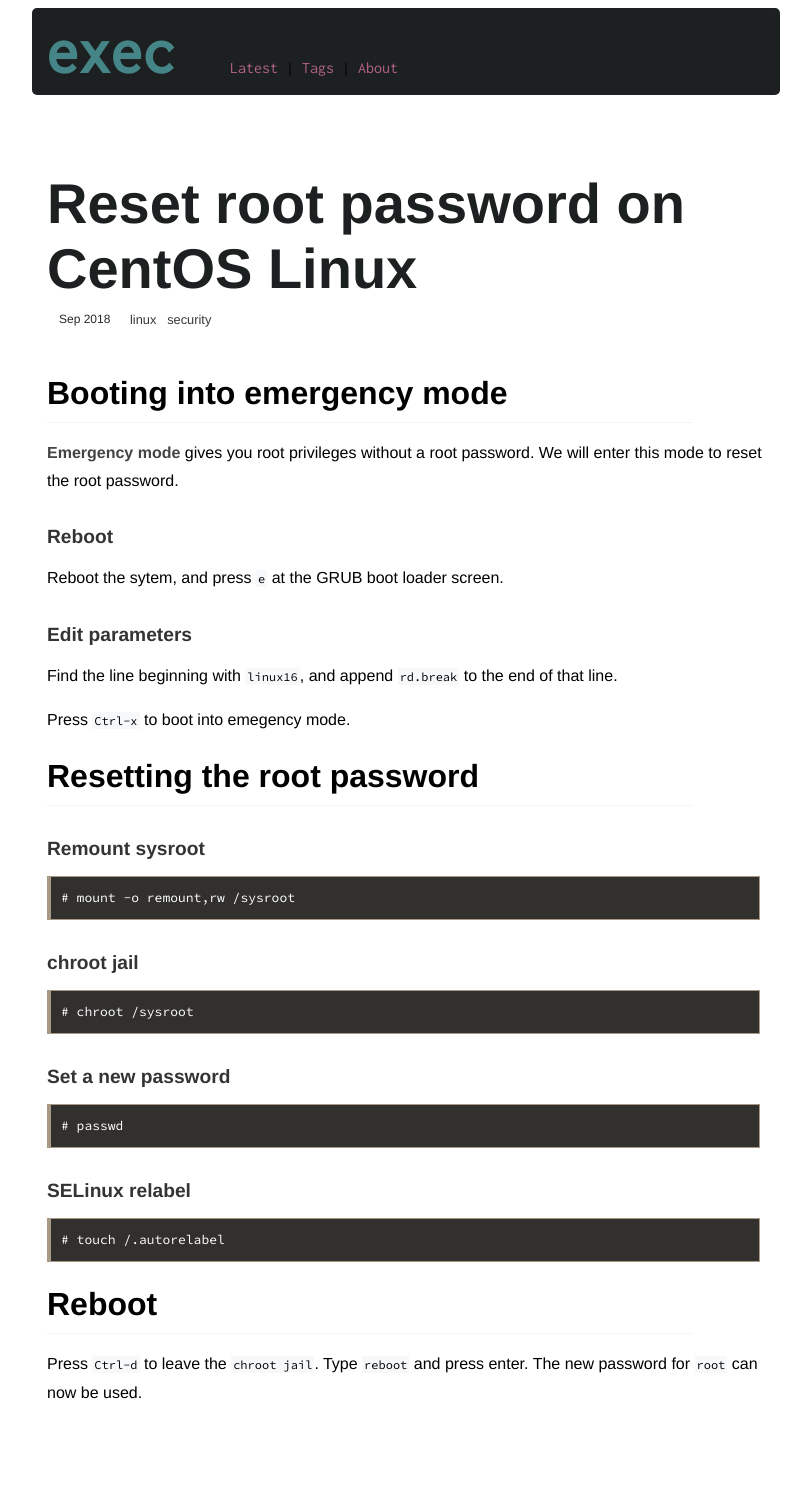
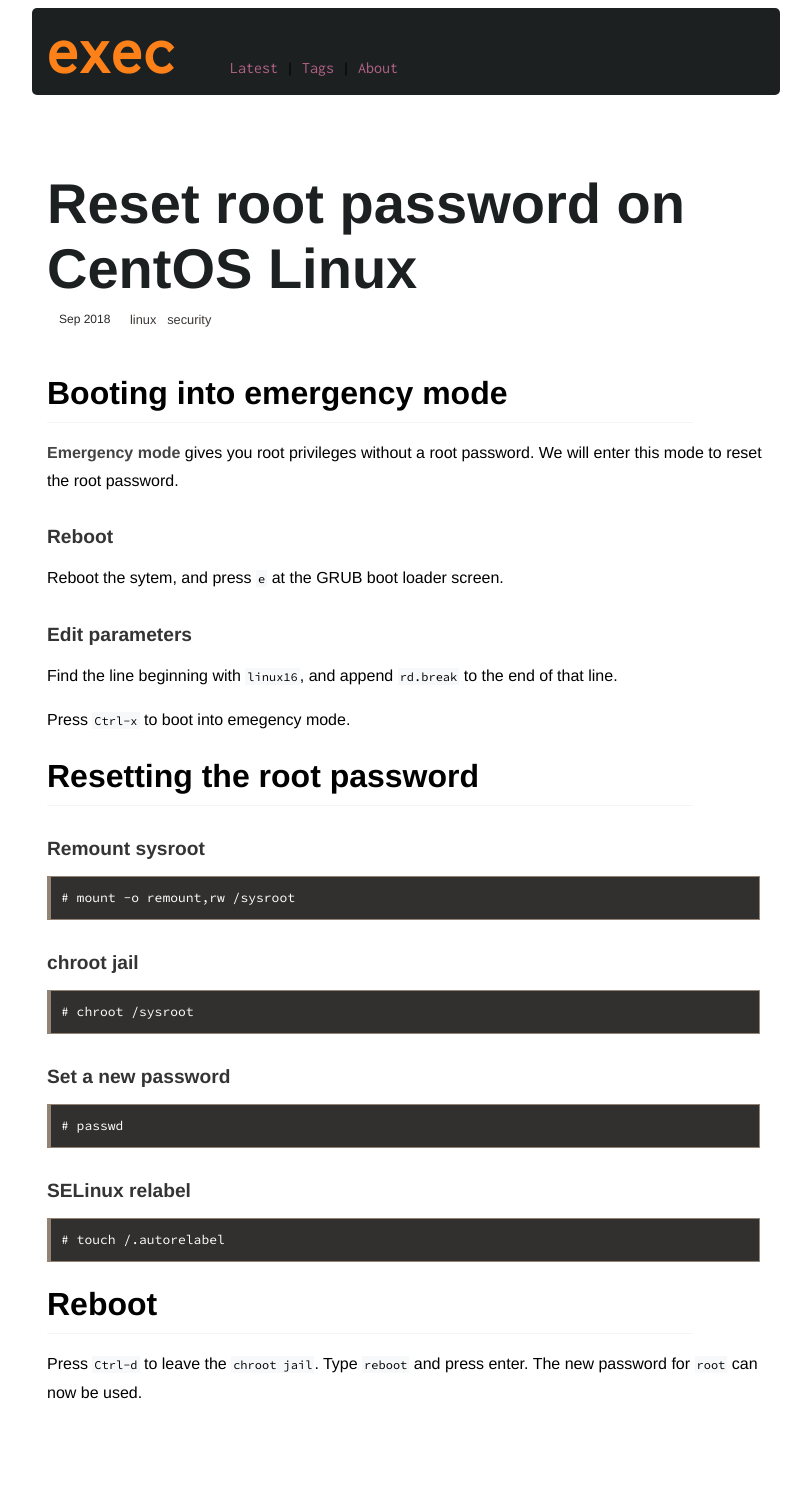
Before and after one commit to execas/execas.github.io, a Jekyll site: the page built from _posts/2018-09-03-reset-root-password-on-centos-linux.md, in a window 1280 px wide. Shown: the whole page, without its empty margins (234-1045 px from the left). Built offline with Jekyll 4.4.1, drawn with Linux system fonts in a browser that asks for light colours.

Commit message:
Update execas.css

```diff
--- a/css/execas.css
+++ b/css/execas.css
@@ -40,8 +40,8 @@
      padding-left: 10px;
      padding-bottom: 12px;
      padding-top: 12px;
-     border:1px solid #a89984;
-     border-left:4px solid #a89984;
+     border:1px solid #928374;
+     border-left:4px solid #928374;
      white-space: pre;
      color:#000000;
      overflow: auto;
@@ -130,7 +130,7 @@
 .header h1 {
      font-size: 4rem;
      margin-right: 3rem;
-     color: #458588;
+     color: #fe8019;
      display: inline;
      margin-top: 0px;
      margin-bottom:0px;
```
